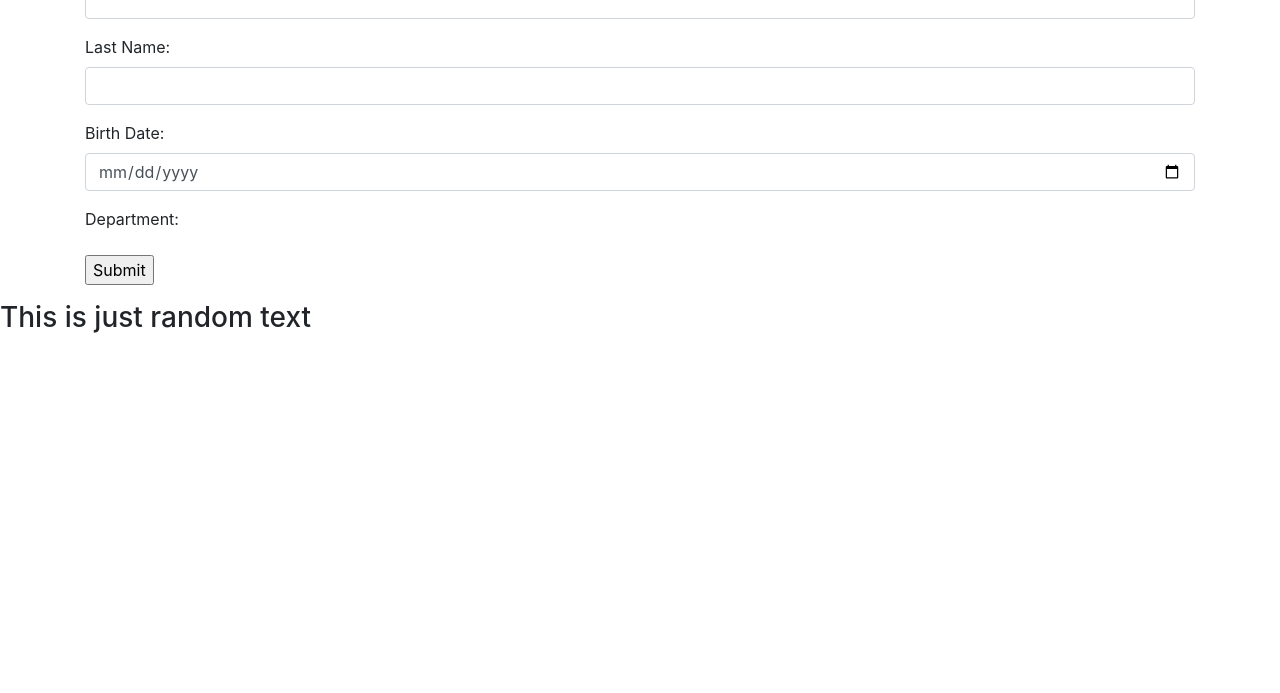
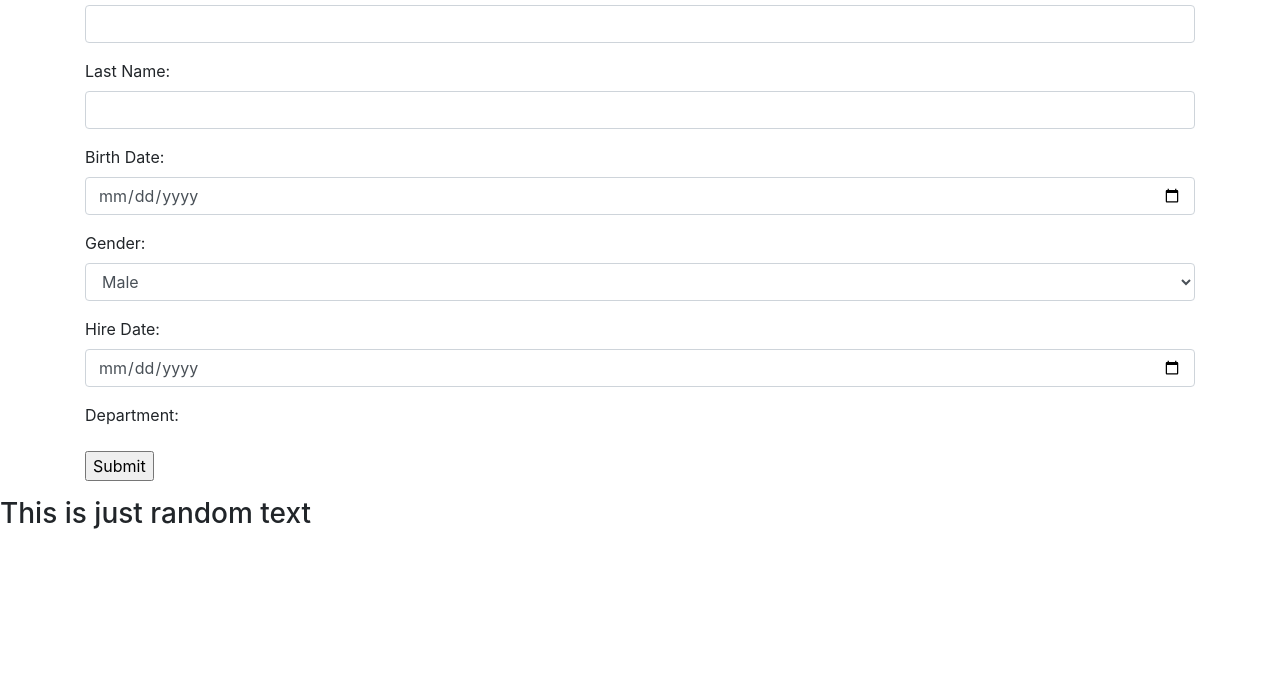
Before and after one commit to csc3221-master/node-express-rest-04, a website: page public/insert.html in a window 1280 px wide. Shown: the part 107-800 px from the top of the page. Drawn offline with nearby package versions, Linux system fonts and the light colour scheme; no server answers.

Commit message:
some updates

```diff
--- a/public/insert.html
+++ b/public/insert.html
@@ -12,10 +12,17 @@
 			window.addEventListener('load', PopulateDepartmentsComboBox);
 		</script>
 	</head>
+	request.body.birthDate,
+	request.body.firstName,
+	request.body.lastName,
+	request.body.gender,
+	request.body.hireDate,
+
+
 	<body>
 		<h1>Add New Employee</h1>
 	    <div class="container">
-	        <form action="employee_department" method="POST">
+	        <form action="employees" method="POST">
 	            <div class="form-group">
 	                <label for="firstName">First Name:</label>
 	                <input type="text" class="form-control" id="firstName" name="firstName">
@@ -27,6 +34,17 @@
 				<div class="form-group">
 	                <label for="birthDate">Birth Date:</label>
 	                <input type="date" class="form-control" id="birthDate" name="birthDate">
+	            </div>
+				<div class="form-group">
+					<label for="gender">Gender:</label>
+					<select name="gender" id="gender" class="form-control">
+						<option value="M">Male</option>
+						<option value="F">Female</option>
+					</select>
+				</div>
+				<div class="form-group">
+	                <label for="hireDate">Hire Date:</label>
+	                <input type="date" class="form-control" id="hireDate" name="hireDate">
 	            </div>
 				<div class="form-group">
 	                <label for="department">Department:</label>
--- a/public/utilities.js
+++ b/public/utilities.js
@@ -15,7 +15,7 @@ function CreateSelect(departments){
 	//		...
 	// </select>
 	var retVal = "";
-	retVal += '<select id="department" name="department"> \n';
+	retVal += '<select id="department" name="department" class="form-control"> \n';
 	for (var index in departments){
 		retVal += `<option value="${departments[index].dept_no}">${departments[index].dept_name}</option>`;
 	}
```
